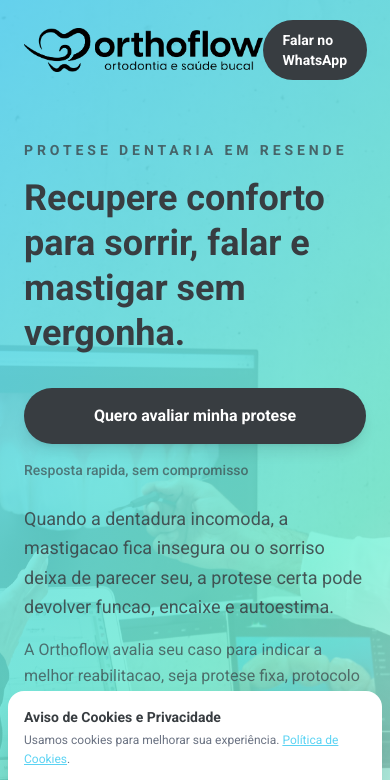
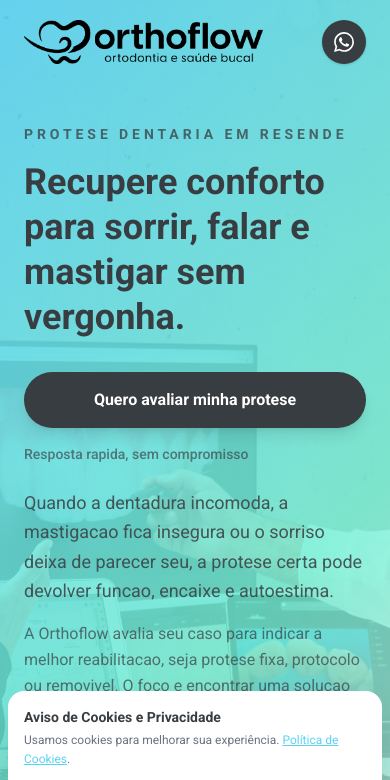
Before and after one commit to drlgals/Orthoflow, a Next.js app: page /protese in a window 390 px wide. Shown: the top 780 px of the page. Built offline with nearby package versions, Linux system fonts and the light colour scheme.

Commit message:
Make WhatsApp CTA responsive with icon-only mobile buttons

```diff
--- a/app/components/HeroSection.tsx
+++ b/app/components/HeroSection.tsx
@@ -33,9 +33,11 @@
           href={WA_LINK}
           target="_blank"
           rel="noopener noreferrer"
-          className="hidden md:inline-flex items-center gap-2 bg-[#383d41] text-white text-sm font-semibold px-5 py-2.5 rounded-full hover:opacity-90 transition-opacity"
+          aria-label="Agendar avaliação pelo WhatsApp"
+          className="inline-flex h-11 w-11 items-center justify-center rounded-full bg-[#383d41] text-white shadow-sm transition-all hover:opacity-90 active:scale-95 md:h-auto md:w-auto md:gap-2 md:px-5 md:py-2.5 md:text-sm md:font-semibold"
         >
-          Agendar Avaliação
+          <WhatsAppIcon />
+          <span className="hidden md:inline">Agendar Avaliação</span>
         </a>
       </nav>
 
--- a/app/components/SpecialtyLandingPage.tsx
+++ b/app/components/SpecialtyLandingPage.tsx
@@ -53,9 +53,11 @@
                 href={whatsappLink}
                 target="_blank"
                 rel="noopener noreferrer"
-                className="inline-flex items-center gap-2 rounded-full bg-[#383d41] px-5 py-2.5 text-sm font-semibold text-white transition-opacity hover:opacity-90"
+                aria-label="Falar no WhatsApp"
+                className="inline-flex h-11 w-11 items-center justify-center rounded-full bg-[#383d41] text-white shadow-sm transition-all hover:opacity-90 active:scale-95 md:h-auto md:w-auto md:gap-2 md:px-5 md:py-2.5 md:text-sm md:font-semibold"
               >
-                Falar no WhatsApp
+                <WhatsAppIcon className="h-5 w-5 md:hidden" />
+                <span className="hidden md:inline">Falar no WhatsApp</span>
               </a>
             </div>
           </nav>
@@ -317,3 +319,16 @@
     </main>
   );
 }
+
+function WhatsAppIcon({ className }: { className?: string }) {
+  return (
+    <svg
+      aria-hidden="true"
+      className={className}
+      viewBox="0 0 24 24"
+      fill="currentColor"
+    >
+      <path d="M17.472 14.382c-.297-.149-1.758-.867-2.03-.967-.273-.099-.471-.148-.67.15-.197.297-.767.966-.94 1.164-.173.199-.347.223-.644.075-.297-.15-1.255-.463-2.39-1.475-.883-.788-1.48-1.761-1.653-2.059-.173-.297-.018-.458.13-.606.134-.133.298-.347.446-.52.149-.174.198-.298.298-.497.099-.198.05-.371-.025-.52-.075-.149-.669-1.612-.916-2.207-.242-.579-.487-.5-.669-.51-.173-.008-.371-.01-.57-.01-.198 0-.52.074-.792.372-.272.297-1.04 1.016-1.04 2.479 0 1.462 1.065 2.875 1.213 3.074.149.198 2.096 3.2 5.077 4.487.709.306 1.262.489 1.694.625.712.227 1.36.195 1.871.118.571-.085 1.758-.719 2.006-1.413.248-.694.248-1.289.173-1.413-.074-.124-.272-.198-.57-.347m-5.421 7.403h-.004a9.87 9.87 0 01-5.031-1.378l-.361-.214-3.741.982.998-3.648-.235-.374a9.86 9.86 0 01-1.51-5.26c.001-5.45 4.436-9.884 9.888-9.884 2.64 0 5.122 1.03 6.988 2.898a9.825 9.825 0 012.893 6.994c-.003 5.45-4.437 9.884-9.885 9.884m8.413-18.297A11.815 11.815 0 0012.05 0C5.495 0 .16 5.335.157 11.892c0 2.096.547 4.142 1.588 5.945L.057 24l6.305-1.654a11.882 11.882 0 005.683 1.448h.005c6.554 0 11.89-5.335 11.893-11.893a11.821 11.821 0 00-3.48-8.413z" />
+    </svg>
+  );
+}
```
